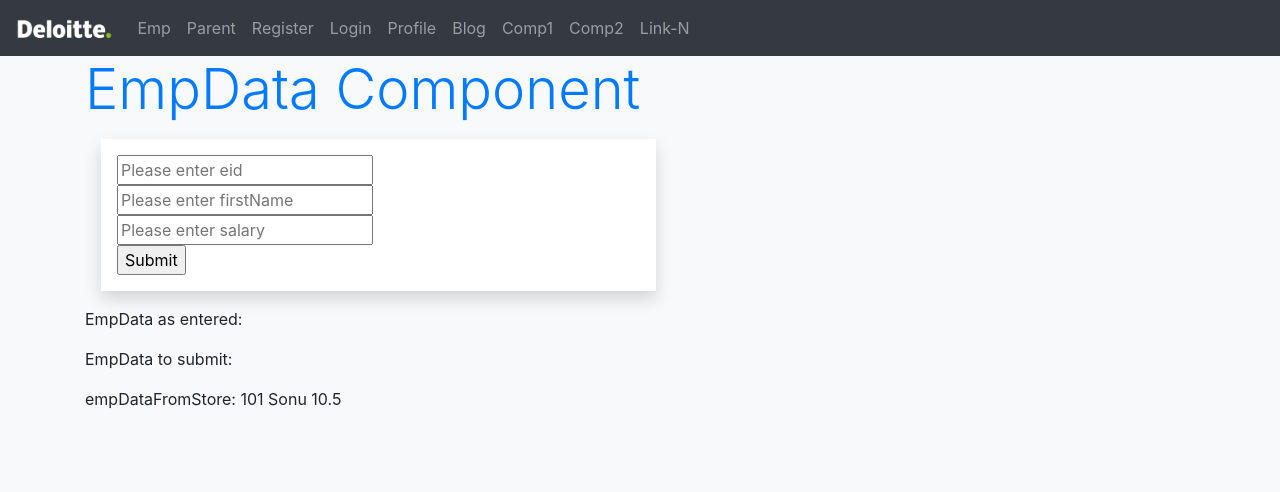
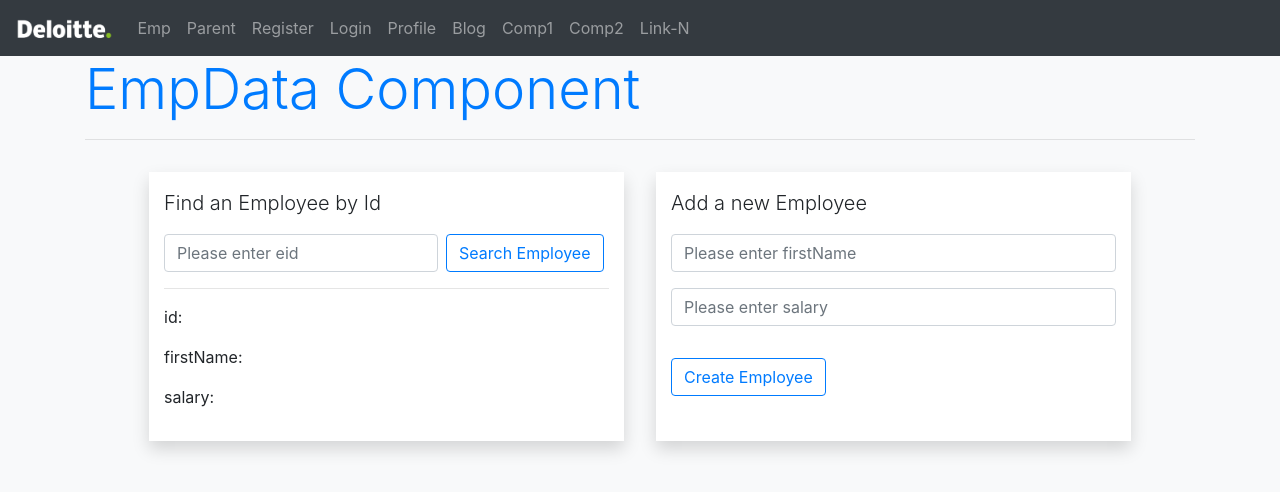
Before and after one commit to vamandeshmukh/deloitte-react-app, a React (Create React App) app: page /emp in a window 1280 px wide. Shown: the top 492 px of the page. Built offline with nearby package versions, Linux system fonts and the light colour scheme.

Commit message:
reactjs-topics

```diff
--- a/src/components/BlogPost.js
+++ b/src/components/BlogPost.js
@@ -32,6 +32,8 @@ const BlogPost = () => {
     };
 
     const getBlogPostData = (evt) => {
+
+        // http://localhost:12345/posts/1
 
         // axios.get().then().catch();
         axios.get(`${url}/posts/${postId}`)
--- a/src/components/Comp1.js
+++ b/src/components/Comp1.js
@@ -1,6 +1,7 @@
 import { useState } from "react";
 import { useSelector, useDispatch } from "react-redux";
 import { sendComp1DataToStore } from '../redux/Comp1Slice';
+
 const Comp1 = () => {
 
     const [dataFromComp1User, setDataFromComp1User] = useState('');
@@ -18,6 +19,8 @@ const Comp1 = () => {
     const submitDataFromUser = (evt) => {
         console.log(dataFromComp1User);
         dispatch(sendComp1DataToStore(dataFromComp1User));
+        evt.preventDefault();
+
     }
     return (
         <div className="container">
--- a/src/components/Comp2.js
+++ b/src/components/Comp2.js
@@ -1,6 +1,7 @@
 import { useState } from "react";
 import { useSelector, useDispatch } from "react-redux";
 import { sendComp2DataToStore } from '../redux/Comp2Slice';
+
 const Comp2 = () => {
 
     const [dataFromComp2User, setDataFromComp2User] = useState('');
@@ -18,6 +19,7 @@ const Comp2 = () => {
     const submitDataFromUser = (evt) => {
         console.log(dataFromComp2User);
         dispatch(sendComp2DataToStore(dataFromComp2User));
+        evt.preventDefault();
     }
     return (
         <div className="container">
@@ -25,9 +27,9 @@ const Comp2 = () => {
             <hr />
             <div>
                 <p>Please enter data:</p>
-                <form>
+                <form onSubmit={submitDataFromUser}>
                     <input type="text" name="dataFromComp2User" value={dataFromComp2User} placeholder="Enter" onChange={handleDataFromUser} />
-                    <input type="button" value="Submit" onClick={submitDataFromUser} />
+                    <input type="submit" value="Submit" />
                 </form>
                 <hr />
             </div>
--- a/src/components/EmpData.js
+++ b/src/components/EmpData.js
@@ -1,47 +1,136 @@
 import { useEffect, useState } from "react";
-import { useSelector } from "react-redux";
+import { useSelector, useDispatch } from "react-redux";
 import Employee from '../models/Employee';
+import { setEmployee } from '../redux/EmpSlice';
+
+
+import {
+    findAllEmployees,
+    findEmployeeById,
+    addEmployee,
+    updateEmployee,
+    deleteEmployee
+}
+    from '../services/EmpService';
 
 const EmpData = () => {
 
-    const [emp, setEmp] = useState({});
+    const [eid, setEid] = useState('');
+    const emp = useSelector((store) => { return store.emp.empObj; });
     const [empToSubmit, setEmpToSubmit] = useState({});
-
-    // access data from redux store - useSelector();
+    const empFromStore = useSelector((store) => { return store.emp.empObj; });
+    const empList = useSelector(store => store.emp.empList);
     const empDataFromStore = useSelector((store) => { return store.emp.empObj; });
-    // const empDataFromStore = useSelector(store => store.emp.empObj);
+    const dispatch = useDispatch();
 
     useEffect(() => {
-        setEmp(new Employee());
         setEmpToSubmit(new Employee());
     }, []);
 
+    const handleEid = (evt) => {
+        console.log(`handleEid`);
+        setEid(evt.target.value);
+    };
     const handleEmp = (evt) => {
-        console.log(evt.target.name);
-        console.log(evt.target.value);
-        setEmp({ ...emp, [evt.target.name]: evt.target.value });
-    }
+        console.log(`handleEmp`);
+        setEmpToSubmit({ ...emp, [evt.target.name]: evt.target.value });
+    };
 
-    const submitEmp = () => {
-        setEmpToSubmit(emp);
-        setEmp(new Employee());
-    }
+    const submitFindEmpById = (evt) => {
+        console.log(`submitFindEmpById`);
+        findEmployeeById(eid)
+            .then((response) => {
+                console.log(response.data);
+                dispatch(setEmployee(response.data));
+            })
+            .catch((error) => {
+                console.log(error.message);
+                alert(`Employee with ${eid} not found ${error.message}.`);
+            });
+        evt.preventDefault();
+    };
+
+    const submitAddEmp = (evt) => {
+        console.log(`submitAddEmp`);
+        addEmployee(empToSubmit)
+            .then((response) => {
+                console.log(response.data);
+                dispatch(setEmployee(response.data));
+                alert(`Employee with eid ${response.data.id} added successfully!`);
+            })
+            .catch((error) => {
+                console.log(error.message);
+                alert(`Employee could not be added ${error.message}.`)
+            });
+        evt.preventDefault();
+    };
 
     return (
         <div className="container">
             <p className="display-4 text-primary">EmpData Component</p>
-            <div className="bg-white shadow col-6 mx-3 my-3 px-3 py-3">
-                <input type="number" name="eid" value={emp.eid} onChange={handleEmp} placeholder="Please enter eid" />
-                <br />
-                <input type="text" name="firstName" value={emp.firstName} onChange={handleEmp} placeholder="Please enter firstName" />
-                <br />
-                <input type="number" name="salary" value={emp.salary} onChange={handleEmp} placeholder="Please enter salary" />
-                <br />
-                <input type="button" name="submit" value="Submit" onClick={submitEmp} />
+            <hr />
+
+            <div>
+                <div className="row justify-content-center">
+                    <div className="col-5 mx-3 my-3 py-3 bg-white shadow">
+                        <p className="lead">Find an Employee by Id</p>
+                        <form class="form-inline">
+                            <input
+                                type="number"
+                                name="id"
+                                value={eid}
+                                onChange={handleEid}
+                                className="form-control mr-2"
+                                placeholder="Please enter eid"
+                            />
+                            <input
+                                type="submit"
+                                value="Search Employee"
+                                className="btn btn-outline-primary form-control"
+                                onClick={submitFindEmpById}
+                            />
+                        </form>
+                        <hr />
+                        <div>
+                            <p>id: {emp.id}</p>
+                            <p>firstName: {emp.firstName}</p>
+                            <p>salary: {emp.salary}</p>
+                        </div>
+                    </div>
+
+                    <div className="col-5 mx-3 my-3 py-3 bg-white shadow">
+                        <p className="lead">Add a new Employee</p>
+                        <form>
+                            <input
+                                type="text"
+                                name="firstName"
+                                value={empToSubmit.firstName}
+                                className="form-control mt-3 mb-3"
+                                placeholder="Please enter firstName"
+                                onChange={handleEmp}
+                            />
+                            <input
+                                type="number"
+                                name="salary"
+                                value={empToSubmit.salary}
+                                className="form-control mt-3 mb-3"
+                                placeholder="Please enter salary"
+                                onChange={handleEmp}
+                            />
+                            <input
+                                type="submit"
+                                value="Create Employee"
+                                className="btn btn-outline-primary mt-3 mb-3"
+                                onClick={submitAddEmp}
+                            />
+                        </form>
+                    </div>
+                </div>
             </div>
-            <p>EmpData as entered: {emp.eid} {emp.firstName} {emp.salary}</p>
-            <p>EmpData to submit: {empToSubmit.eid} {empToSubmit.firstName} {empToSubmit.salary}</p>
-            <p>empDataFromStore: {empDataFromStore.eid} {empDataFromStore.firstName} {empDataFromStore.salary}</p>
+
+
+
+
         </div>
     );
 }
--- a/src/models/Employee.js
+++ b/src/models/Employee.js
@@ -1,12 +1,12 @@
 
 class Employee {
 
-    eid;
+    id;
     firstName;
     salary;
 
-    constructor(eid, firstName, salary) {
-        this.eid = eid;
+    constructor(id, firstName, salary) {
+        this.id = id;
         this.firstName = firstName;
         this.salary = salary;
     }
--- a/src/redux/Comp1Slice.js
+++ b/src/redux/Comp1Slice.js
@@ -14,14 +14,21 @@ const Comp1Slice = createSlice({
             console.log(state);
             console.log(action.payload);
             state.data1 = action.payload;
+        },
+        sendComp1DataToStore2: (state, action) => {
+            console.log(state);
+            console.log(action.payload);
+            state.data1 = action.payload;
         }
+
         // more methods here
 
     }
 
 });
 
-export const { sendComp1DataToStore } = Comp1Slice.actions;
+export const { sendComp1DataToStore, sendComp1DataToStore2 } = Comp1Slice.actions;
+// export default Comp1Slice;
 
 
 export default Comp1Slice.reducer;
--- a/src/redux/EmpSlice.js
+++ b/src/redux/EmpSlice.js
@@ -7,16 +7,14 @@ const EmpSlice = createSlice({
     name: `emp`, // identifier for this slice
 
     initialState: {
-        // empObj: new Employee()
-        empObj: new Employee(101, `Sonu`, 10.5),
-        empObj2: new Employee(102, `Monu`, 10.6)
 
-    },  // like default values
+        empObj: new Employee(),
+        empList: []
+    },
 
     reducers: {
 
-        getEmpById: (state, action) => {
-            console.log(state);
+        setEmployee: (state, action) => {
             console.log(action.payload);
             state.empObj = action.payload;
         }
@@ -25,7 +23,7 @@ const EmpSlice = createSlice({
     } // methods for data access
 });
 
-export const { getEmpById } = EmpSlice.actions;
+export const { setEmployee } = EmpSlice.actions;
 
 
 export default EmpSlice.reducer;
--- /dev/null
+++ b/src/services/EmpService.js
@@ -0,0 +1,30 @@
+import axios from 'axios';
+
+const url = `http://localhost:12345/emps`;
+
+const findAllEmployees = () => {
+    console.log(`findAllEmployees`);
+    return axios.get(url);
+}
+
+const findEmployeeById = (id) => {
+    console.log(`findEmployeeById/${id}`);
+    return axios.get(`${url}/${id}`);
+}
+
+const addEmployee = (emp) => {
+    console.log(`addEmployee${emp}`);
+    return axios.post(url, emp);
+}
+
+const updateEmployee = (emp) => {
+    console.log(`updateEmployee${emp}`)
+    return axios.put(`${url}/${emp.id}`, emp);
+}
+
+const deleteEmployee = (id) => {
+    return axios.delete(`${url}/${id}`);
+}
+
+
+export { findAllEmployees, findEmployeeById, addEmployee, updateEmployee, deleteEmployee };
```
Also changed, not shown: src/App.css (deleted, +0 -38 lines), src/redux/store.js (+9 -0 lines).
